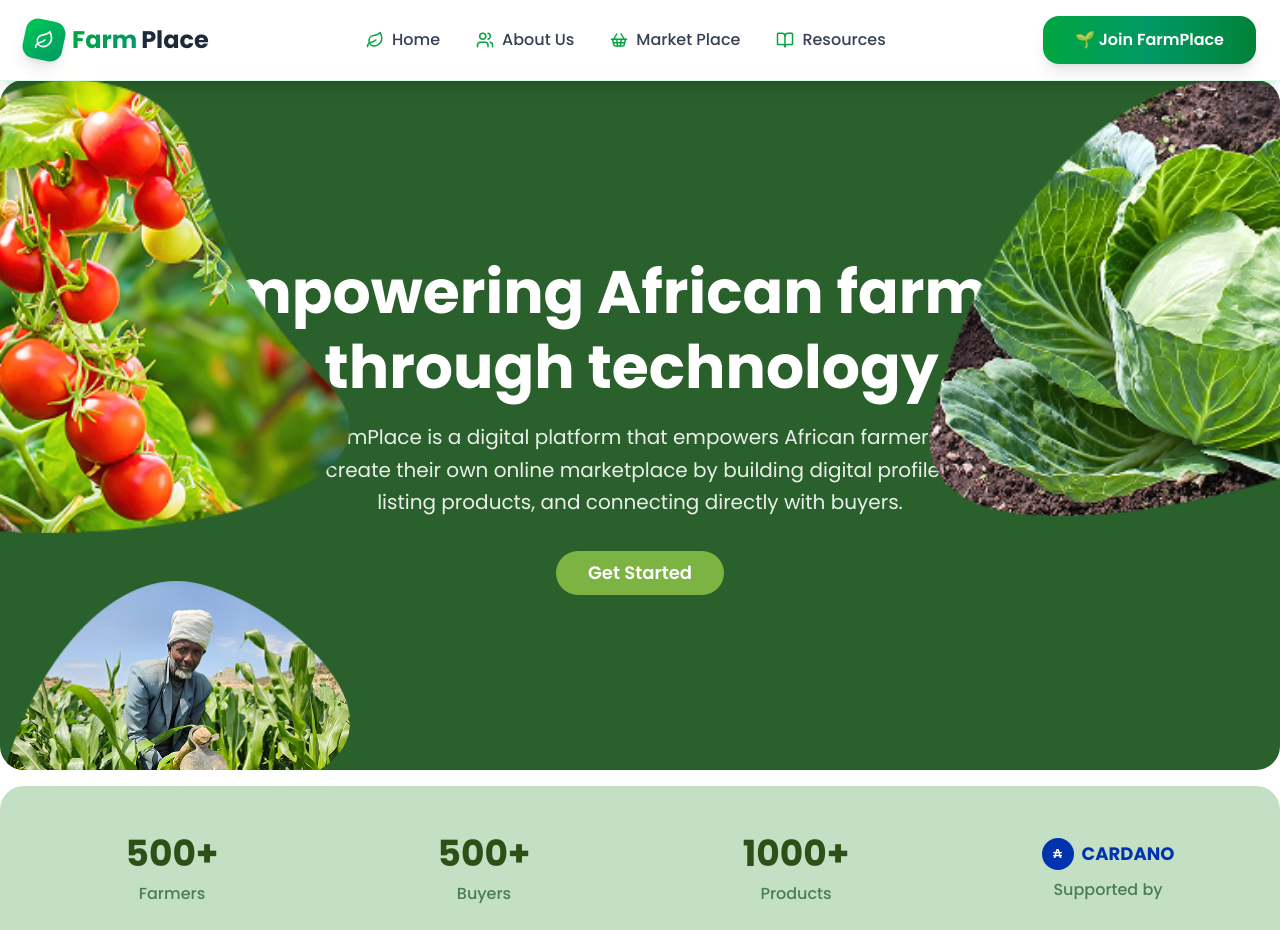
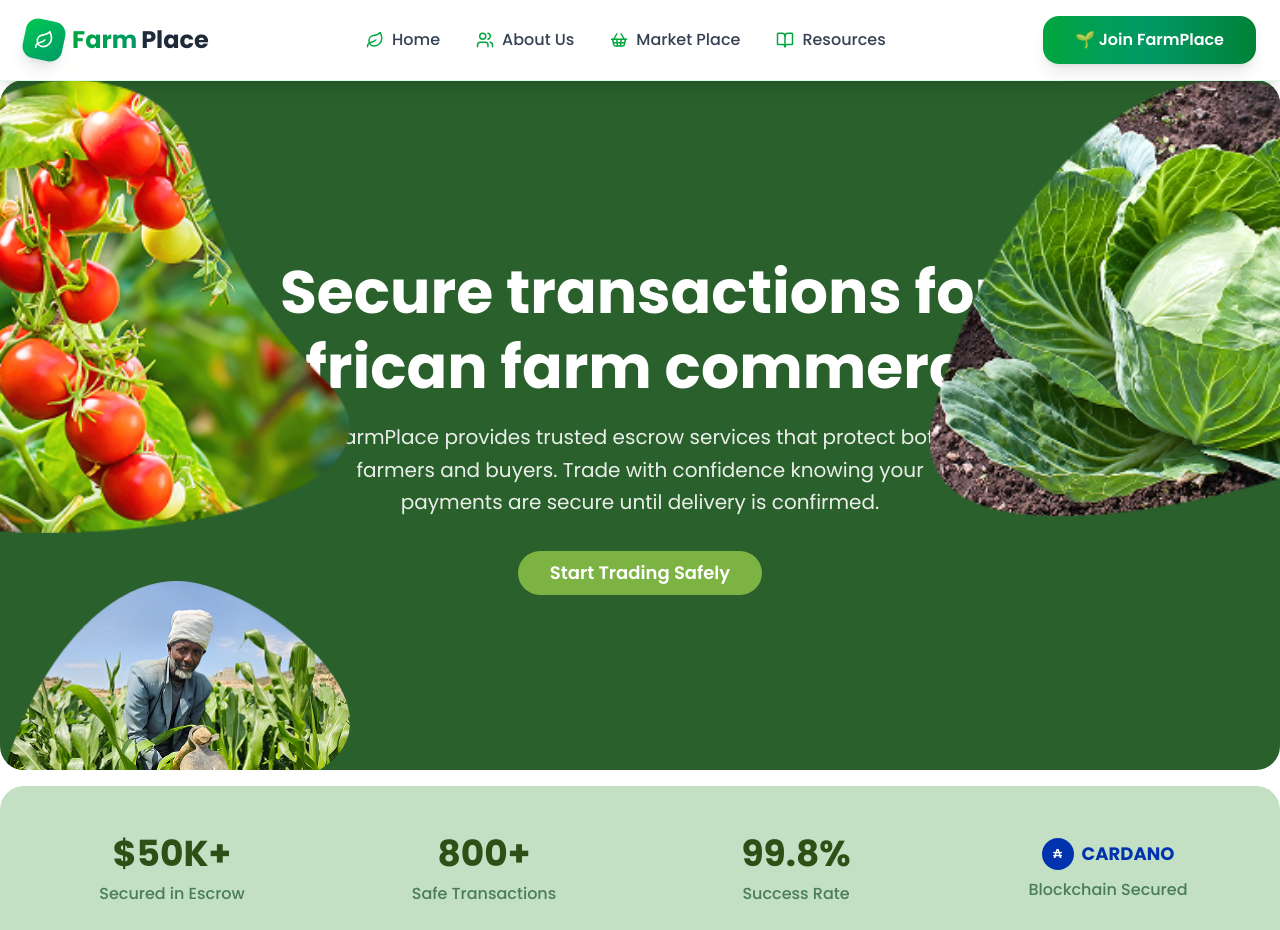
Before and after one commit to farmplaceafrica/farmplacev1, a Next.js app: page / in a window 1280 px wide. Shown: the top 930 px of the page. Built offline with nearby package versions, Linux system fonts and the light colour scheme; what @meshsdk/react would draw is missing.

Commit message:
feat: update Hero component to enhance messaging and showcase secure trading features

```diff
--- a/src/components/home/hero/index.tsx
+++ b/src/components/home/hero/index.tsx
@@ -1,8 +1,146 @@
+// "use client";
+// import React from "react";
+// import Image from "next/image";
+// import Button from "@/components/global/Button";
+// import { useRouter } from "next/navigation";
+// const Hero = () => {
+// 	const router = useRouter();
+
+// 	const handleGetStarted = () => {
+// 		router.push("auth/register/1");
+// 	};
+
+// 	return (
+// 		<>
+// 			{/* <div className='bg-[#4A7C59] relative overflow-hidden rounded-3xl mx-4 my-8 h-[690px]'> */}
+// 			{/* Main Hero Section */}
+
+// 			<div className='container px-8 py-20 mt-20 relative mx-auto overflow-hidden rounded-3xl h-[690px] flex items-center justify-center'>
+// 				{/* For Mobile */}
+// 				<div
+// 					className='absolute inset-0 lg:hidden bg-cover bg-center'
+// 					style={{
+// 						backgroundImage: `url("/assets/images/cardanobanner.png")`,
+// 					}}></div>
+
+// 				{/* For Desktop */}
+// 				<div className='hidden lg:block absolute inset-0 bg-[#2A602C]'></div>
+
+// 				<div className='flex flex-col items-center justify-center text-center max-w-4xl mx-auto relative z-10'>
+// 					<h1 className='text-3xl md:text-5xl lg:text-6xl text-white font-bold leading-tight mb-4'>
+// 						Empowering African farmers through technology.
+// 					</h1>
+
+// 					<p className='text-sm md:text-xl text-white/90 max-w-2xl leading-relaxed mb-8'>
+// 						FarmPlace is a digital platform that empowers African farmers to
+// 						create their own online marketplace by building digital profiles,
+// 						listing products, and connecting directly with buyers.
+// 					</p>
+
+// 					<Button
+// 						onClick={handleGetStarted}
+// 						className='bg-[#7CB342] hover:bg-[#689F38] text-white px-8 py-4 rounded-full text-lg font-semibold transition-colors duration-300'>
+// 						Get Started
+// 					</Button>
+// 				</div>
+
+// 				{/* Positioned Images - Hidden on Mobile */}
+// 				<div className='hidden lg:block absolute top-0 left-0 z-20'>
+// 					<Image
+// 						src='/assets/images/landtomato.png'
+// 						alt='Fresh cherry tomatoes on vine'
+// 						height={272}
+// 						width={350}
+// 						className='object-contain'
+// 					/>
+// 				</div>
+
+// 				<div className='hidden lg:block absolute bottom-0 left-0 z-20'>
+// 					<Image
+// 						src='/assets/images/landfarmer.png'
+// 						alt='African farmer working in cornfield'
+// 						height={272}
+// 						width={350}
+// 						className='object-contain'
+// 					/>
+// 				</div>
+
+// 				<div className='hidden lg:block absolute top-0 right-0 z-20'>
+// 					<Image
+// 						src='/assets/images/landcabbage.png'
+// 						alt='Fresh green cabbage'
+// 						height={272}
+// 						width={350}
+// 						className='object-contain'
+// 					/>
+// 				</div>
+// 			</div>
+
+// 			{/* </div> */}
+
+// 			{/* Stats Section */}
+// 			<div className='bg-[#C3E0C4] container mx-auto my-4 rounded-3xl'>
+// 				<div className='container mx-auto px-8 py-12'>
+// 					<div className='grid grid-cols-2 md:grid-cols-4 gap-8 items-center text-center'>
+// 						{/* Farmers Stat */}
+// 						<div>
+// 							<div className='text-3xl md:text-4xl font-bold text-[#2D5016] mb-2'>
+// 								500+
+// 							</div>
+// 							<div className='text-[#4A7C59] text-sm md:text-base font-medium'>
+// 								Farmers
+// 							</div>
+// 						</div>
+
+// 						{/* Buyers Stat */}
+// 						<div>
+// 							<div className='text-3xl md:text-4xl font-bold text-[#2D5016] mb-2'>
+// 								500+
+// 							</div>
+// 							<div className='text-[#4A7C59] text-sm md:text-base font-medium'>
+// 								Buyers
+// 							</div>
+// 						</div>
+
+// 						{/* Products Stat */}
+// 						<div>
+// 							<div className='text-3xl md:text-4xl font-bold text-[#2D5016] mb-2'>
+// 								1000+
+// 							</div>
+// 							<div className='text-[#4A7C59] text-sm md:text-base font-medium'>
+// 								Products
+// 							</div>
+// 						</div>
+
+// 						{/* Cardano Support */}
+// 						<div className='flex flex-col items-center'>
+// 							<div className='flex items-center justify-center mb-2'>
+// 								<div className='w-8 h-8 bg-[#0033AD] rounded-full flex items-center justify-center mr-2'>
+// 									<span className='text-white text-xs font-bold'>₳</span>
+// 								</div>
+// 								<span className='text-[#0033AD] font-bold text-lg'>
+// 									CARDANO
+// 								</span>
+// 							</div>
+// 							<div className='text-[#4A7C59] text-sm md:text-base font-medium'>
+// 								Supported by
+// 							</div>
+// 						</div>
+// 					</div>
+// 				</div>
+// 			</div>
+// 		</>
+// 	);
+// };
+
+// export default Hero;
+
 "use client";
 import React from "react";
 import Image from "next/image";
 import Button from "@/components/global/Button";
 import { useRouter } from "next/navigation";
+
 const Hero = () => {
 	const router = useRouter();
 
@@ -12,9 +150,7 @@ const Hero = () => {
 
 	return (
 		<>
-			{/* <div className='bg-[#4A7C59] relative overflow-hidden rounded-3xl mx-4 my-8 h-[690px]'> */}
 			{/* Main Hero Section */}
-
 			<div className='container px-8 py-20 mt-20 relative mx-auto overflow-hidden rounded-3xl h-[690px] flex items-center justify-center'>
 				{/* For Mobile */}
 				<div
@@ -28,19 +164,19 @@ const Hero = () => {
 
 				<div className='flex flex-col items-center justify-center text-center max-w-4xl mx-auto relative z-10'>
 					<h1 className='text-3xl md:text-5xl lg:text-6xl text-white font-bold leading-tight mb-4'>
-						Empowering African farmers through technology.
+						Secure transactions for African farm commerce.
 					</h1>
 
 					<p className='text-sm md:text-xl text-white/90 max-w-2xl leading-relaxed mb-8'>
-						FarmPlace is a digital platform that empowers African farmers to
-						create their own online marketplace by building digital profiles,
-						listing products, and connecting directly with buyers.
+						FarmPlace provides trusted escrow services that protect both farmers
+						and buyers. Trade with confidence knowing your payments are secure
+						until delivery is confirmed.
 					</p>
 
 					<Button
 						onClick={handleGetStarted}
 						className='bg-[#7CB342] hover:bg-[#689F38] text-white px-8 py-4 rounded-full text-lg font-semibold transition-colors duration-300'>
-						Get Started
+						Start Trading Safely
 					</Button>
 				</div>
 
@@ -76,39 +212,37 @@ const Hero = () => {
 				</div>
 			</div>
 
-			{/* </div> */}
-
 			{/* Stats Section */}
 			<div className='bg-[#C3E0C4] container mx-auto my-4 rounded-3xl'>
 				<div className='container mx-auto px-8 py-12'>
 					<div className='grid grid-cols-2 md:grid-cols-4 gap-8 items-center text-center'>
-						{/* Farmers Stat */}
+						{/* Secure Transactions Stat */}
 						<div>
 							<div className='text-3xl md:text-4xl font-bold text-[#2D5016] mb-2'>
-								500+
+								$50K+
 							</div>
 							<div className='text-[#4A7C59] text-sm md:text-base font-medium'>
-								Farmers
+								Secured in Escrow
 							</div>
 						</div>
 
-						{/* Buyers Stat */}
+						{/* Completed Trades Stat */}
 						<div>
 							<div className='text-3xl md:text-4xl font-bold text-[#2D5016] mb-2'>
-								500+
+								800+
 							</div>
 							<div className='text-[#4A7C59] text-sm md:text-base font-medium'>
-								Buyers
+								Safe Transactions
 							</div>
 						</div>
 
-						{/* Products Stat */}
+						{/* Trust Rating */}
 						<div>
 							<div className='text-3xl md:text-4xl font-bold text-[#2D5016] mb-2'>
-								1000+
+								99.8%
 							</div>
 							<div className='text-[#4A7C59] text-sm md:text-base font-medium'>
-								Products
+								Success Rate
 							</div>
 						</div>
 
@@ -123,7 +257,7 @@ const Hero = () => {
 								</span>
 							</div>
 							<div className='text-[#4A7C59] text-sm md:text-base font-medium'>
-								Supported by
+								Blockchain Secured
 							</div>
 						</div>
 					</div>
```
